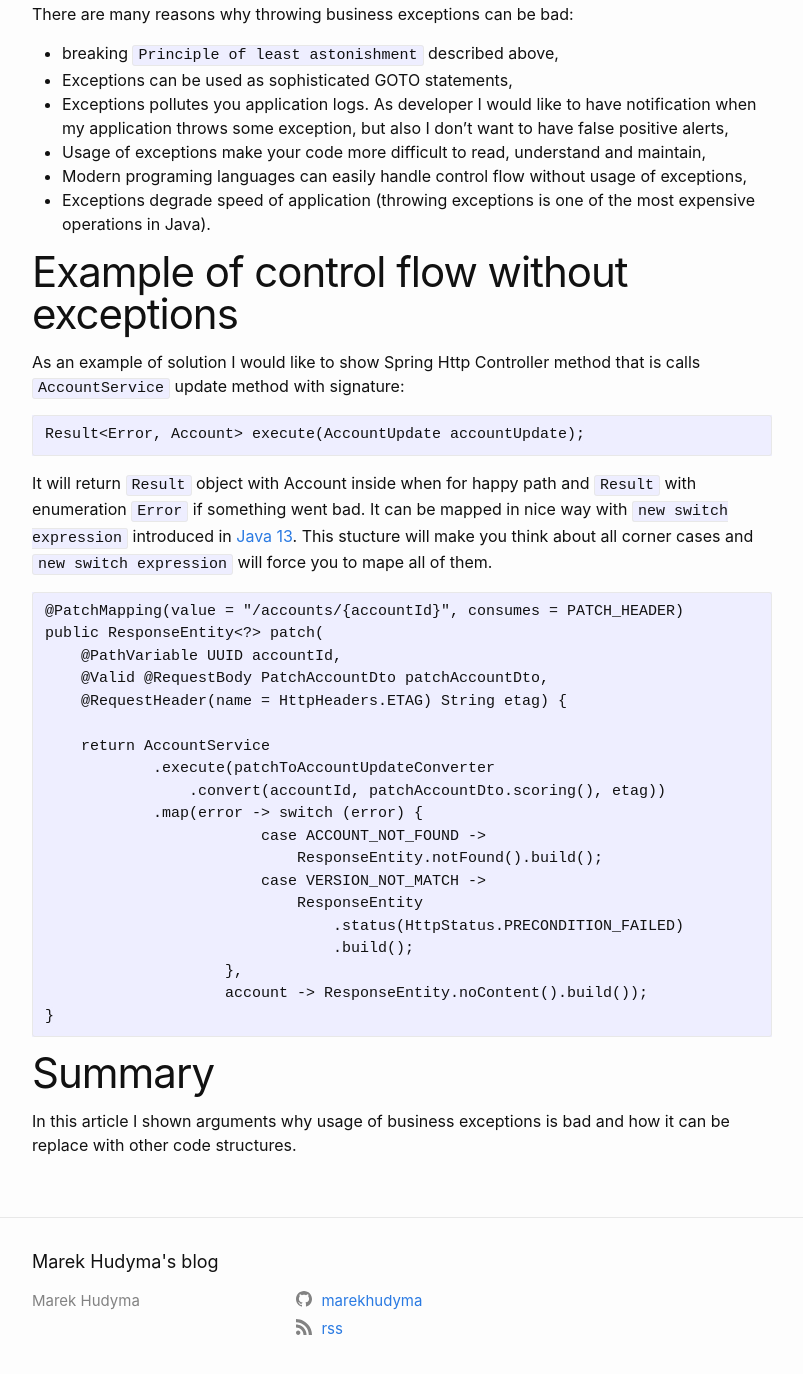
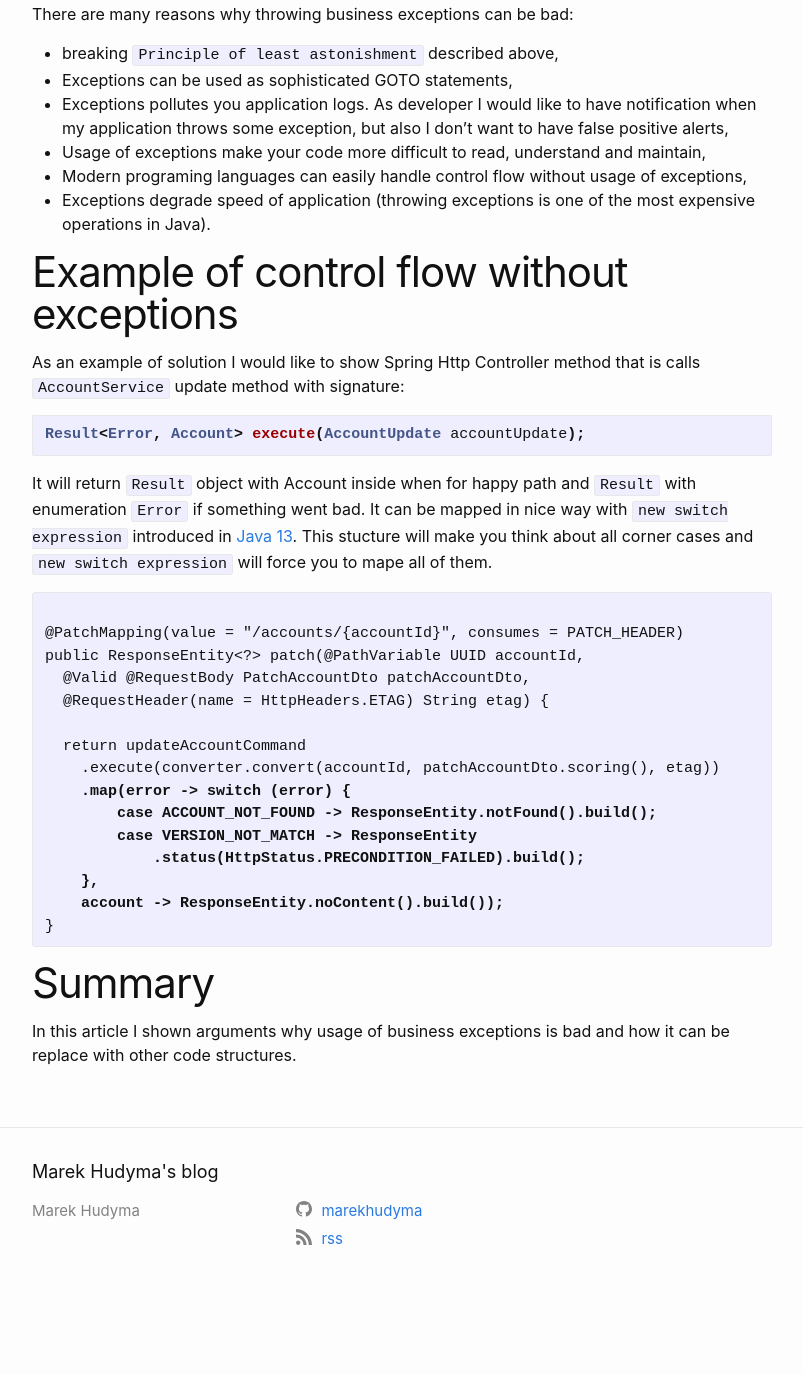
Before and after one commit to marekhudyma/marekhudyma.github.io, a Jekyll site: the page built from _posts/2020-02-01-exceptions.md, in a window 1280 px wide and 1400 px high, scrolled down 2486 px. Shown: the top 1374 px of the window, without its empty margins (238-1041 px from the left). Built offline with Jekyll 4.4.1, drawn with Linux system fonts in a browser that asks for light colours; after the commit the page ends 3796 px from its top, so only the background shows below that; some of the changed text lies outside the part shown.

Commit message:
Exceptions

````diff
--- a/_posts/2020-02-01-exceptions.md
+++ b/_posts/2020-02-01-exceptions.md
@@ -17,7 +17,7 @@ For sure it can handle happy path. But what if we have problems like:
 * account is blocked and we cannot update some information?
 Usually developers thrown `RuntimeException` of given type. These exceptions can have `HTTP annotations`, e.g.:
 
-```
+```java
 @ResponseStatus(value = HttpStatus.NOT_FOUND)
 public class ResourceNotFoundException extends RuntimeException {
 }
@@ -25,7 +25,7 @@ public class ResourceNotFoundException extends RuntimeException {
 
 So in this scenario we are mixing `service`  and `HTTP` layers. By definition in multilayer application, layer below (here exception from sevice) shouldn't have access to layer above (HTTP annotations).
 We can also add `ExceptionHandler`, e.g.:
-```
+```java
 @RestControllerAdvice(AccountController.class})
 public class ApiExceptionHandling {
    // exception handlers
@@ -81,7 +81,7 @@ There are many reasons why throwing business exceptions can be bad:
 # Example of control flow without exceptions
 As an  example of solution I would like to show Spring Http Controller method that is calls `AccountService` update method with signature:
 
-```
+```java
 Result<Error, Account> execute(AccountUpdate accountUpdate);
 ```
 
@@ -89,27 +89,22 @@ It will return `Result` object with Account inside when for happy path and `Resu
 It can be mapped in nice way with `new switch expression` introduced in [Java 13](https://docs.oracle.com/en/java/javase/13/language/switch-expressions.html).
 This stucture will make you think about all corner cases and `new switch expression` will force you to mape all of them.
 
-```
+<pre><code>
 @PatchMapping(value = "/accounts/{accountId}", consumes = PATCH_HEADER)
-public ResponseEntity<?> patch(
-    @PathVariable UUID accountId,
-    @Valid @RequestBody PatchAccountDto patchAccountDto,
-    @RequestHeader(name = HttpHeaders.ETAG) String etag) {
+public ResponseEntity<?> patch(@PathVariable UUID accountId,
+  @Valid @RequestBody PatchAccountDto patchAccountDto,
+  @RequestHeader(name = HttpHeaders.ETAG) String etag) {
 
-    return AccountService
-            .execute(patchToAccountUpdateConverter
-                .convert(accountId, patchAccountDto.scoring(), etag))
-            .map(error -> switch (error) {
-                        case ACCOUNT_NOT_FOUND ->
-                            ResponseEntity.notFound().build();
-                        case VERSION_NOT_MATCH ->
-                            ResponseEntity
-                                .status(HttpStatus.PRECONDITION_FAILED)
-                                .build();
-                    },
-                    account -> ResponseEntity.noContent().build());
+  return updateAccountCommand
+    .execute(converter.convert(accountId, patchAccountDto.scoring(), etag))
+<b>    .map(error -> switch (error) {
+        case ACCOUNT_NOT_FOUND -> ResponseEntity.notFound().build();
+        case VERSION_NOT_MATCH -> ResponseEntity
+            .status(HttpStatus.PRECONDITION_FAILED).build();
+    },
+    account -> ResponseEntity.noContent().build());</b>
 }
-```
+</code></pre>
 
 # Summary
 In this article I shown arguments why usage of business exceptions is bad and how it can be replace with other code structures.
````
Also changed, not shown: other parts of _posts/2020-02-01-exceptions.md (+1 -1 lines).
